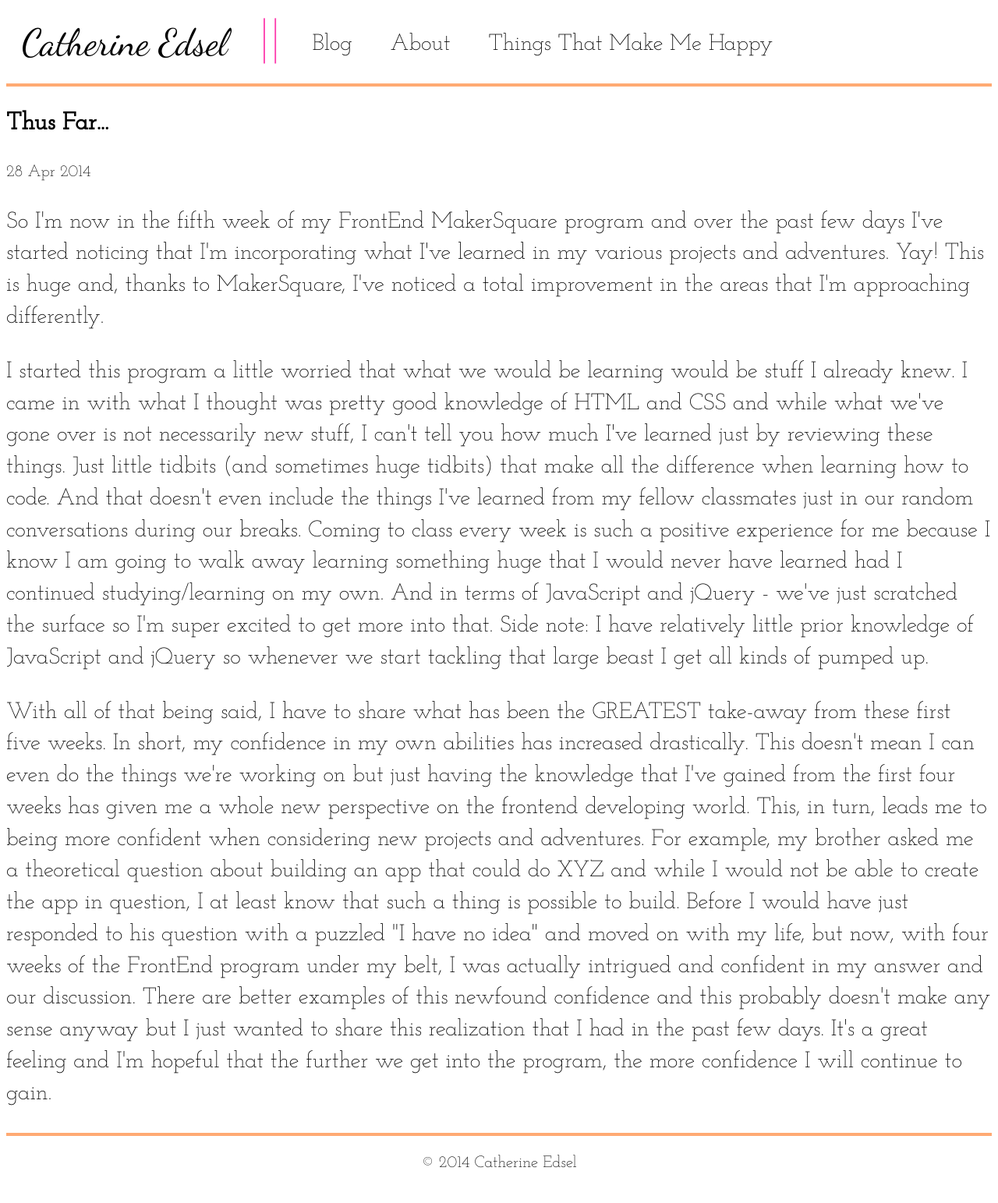
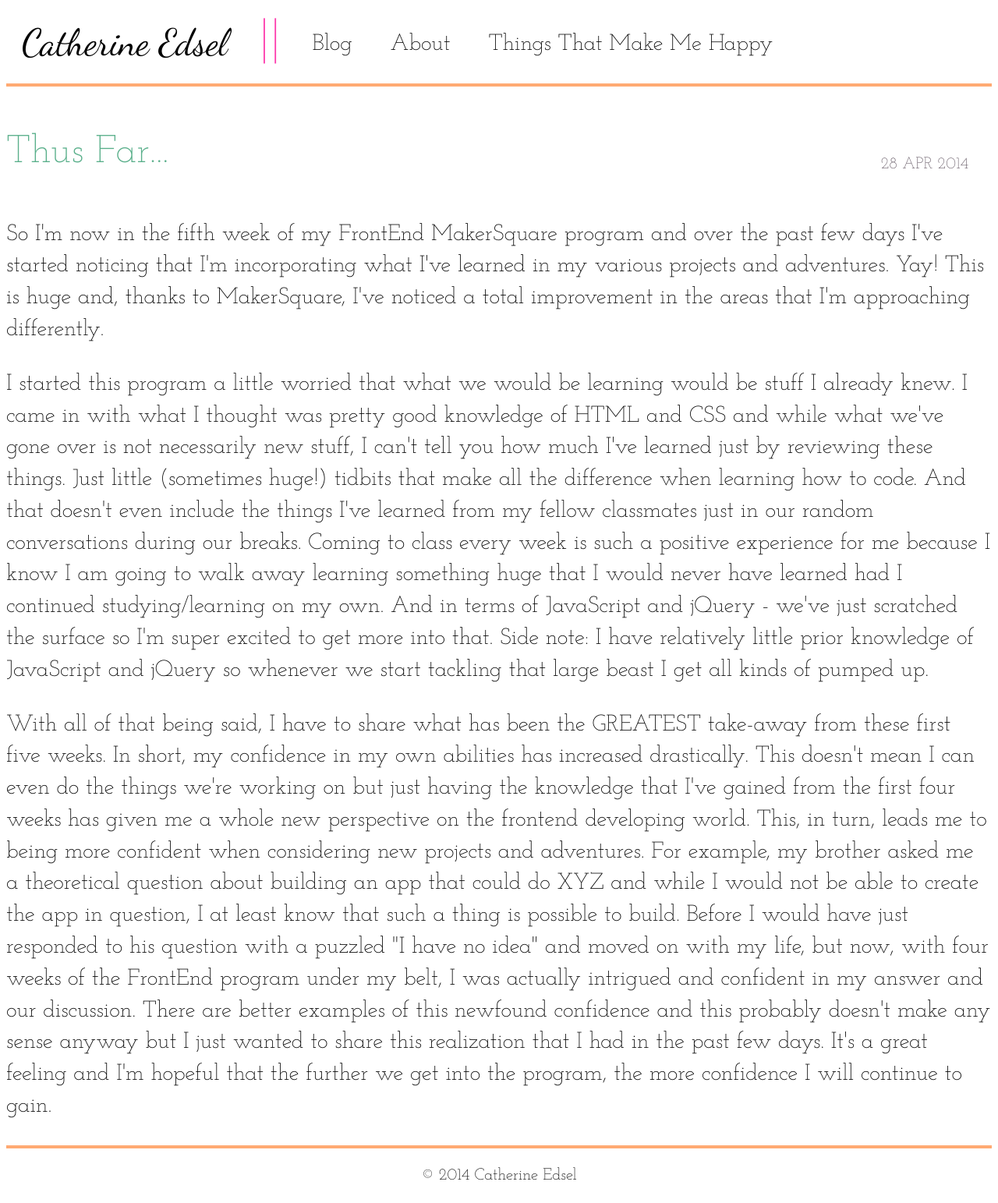
Before and after one commit to catedsel/catedsel.github.io, a Jekyll site: the page built from _posts/2014-04-28-what-ive-learned.markdown, in a window 1280 px wide. Shown: the whole page at 78% size. Built offline with Jekyll 4.4.1, drawn with Linux system fonts in a browser that asks for light colours; nearby versions of some CDN libraries; Markdown is read by kramdown in place of the engine named in the settings.

Commit message:
minor changes to CSS and updated blog post

```diff
--- a/_layouts/post.html
+++ b/_layouts/post.html
@@ -1,8 +1,8 @@
 ---
 layout: default
 ---
-<h2>{{ page.title }}</h2>
-<p class="meta">{{ page.date | date_to_string }}</p>
+<p class="blog-title">{{ page.title }}</p>
+<p class="meta post-date">{{ page.date | date_to_string }}</p>
 
 <div class="post">
 {{ content }}
--- a/_posts/2014-04-28-what-ive-learned.markdown
+++ b/_posts/2014-04-28-what-ive-learned.markdown
@@ -9,7 +9,7 @@ So I'm now in the fifth week of my FrontEnd MakerSquare program and over the pas
 </p>
 
 <p class="blog-post">
-I started this program a little worried that what we would be learning would be stuff I already knew. I came in with what I thought was pretty good knowledge of HTML and CSS and while what we've gone over is not necessarily new stuff, I can't tell you how much I've learned just by reviewing these things. Just little tidbits (and sometimes huge tidbits) that make all the difference when learning how to code. And that doesn't even include the things I've learned from my fellow classmates just in our random conversations during our breaks. Coming to class every week is such a positive experience for me because I know I am going to walk away learning something huge that I would never have learned had I continued studying/learning on my own. And in terms of JavaScript and jQuery - we've just scratched the surface so I'm super excited to get more into that. Side note: I have relatively little prior knowledge of JavaScript and jQuery so whenever we start tackling that large beast I get all kinds of pumped up.
+I started this program a little worried that what we would be learning would be stuff I already knew. I came in with what I thought was pretty good knowledge of HTML and CSS and while what we've gone over is not necessarily new stuff, I can't tell you how much I've learned just by reviewing these things. Just little (sometimes huge!) tidbits that make all the difference when learning how to code. And that doesn't even include the things I've learned from my fellow classmates just in our random conversations during our breaks. Coming to class every week is such a positive experience for me because I know I am going to walk away learning something huge that I would never have learned had I continued studying/learning on my own. And in terms of JavaScript and jQuery - we've just scratched the surface so I'm super excited to get more into that. Side note: I have relatively little prior knowledge of JavaScript and jQuery so whenever we start tackling that large beast I get all kinds of pumped up.
 </p>
 
 <p class="blog-post">
--- a/about.html
+++ b/about.html
@@ -15,6 +15,6 @@ title: My Blog
     <div id="contact">
         <p class="fun">Contact</p>
         <div class="contact">
-            <p><a href="https://www.facebook.com/catherine.edsel">Facebook</a> <span class="contact-span">||</span> <a href="http://twitter.com/catedsel">Twitter</a> <span class="contact-span">||</span> <a href="http://www.linkedin.com/pub/catherine-edsel/54/86b/baa">LinkedIn</a> <span class="contact-span">||</span> <a href="mailto:catedsel@mac.com">Email</a></p>
+            <p><a href="https://www.facebook.com/catherine.edsel">Facebook</a> <span class="contact-span">||</span> <a href="http://twitter.com/catedsel">Twitter</a> <span class="contact-span">||</span> <a href="http://www.linkedin.com/pub/catherine-edsel/54/86b/baa">LinkedIn</a> <span class="contact-span">
         </div>
     </div>
--- a/css/style.css
+++ b/css/style.css
@@ -273,10 +273,23 @@ h1 {
     text-decoration: none;
 }
 
-a.blog-title {
+a.blog-title, p.blog-title {
     color: #59af8a;
     text-decoration: none;
 }
+
+
+
+.post-date {
+    font-size: 1em;
+    text-transform: uppercase;
+    float: right;
+    margin-right: 30px;
+    color: #635763;
+    margin-top: -85px;
+}
+
+
 
 /* CONTACT PAGE */
 
```
